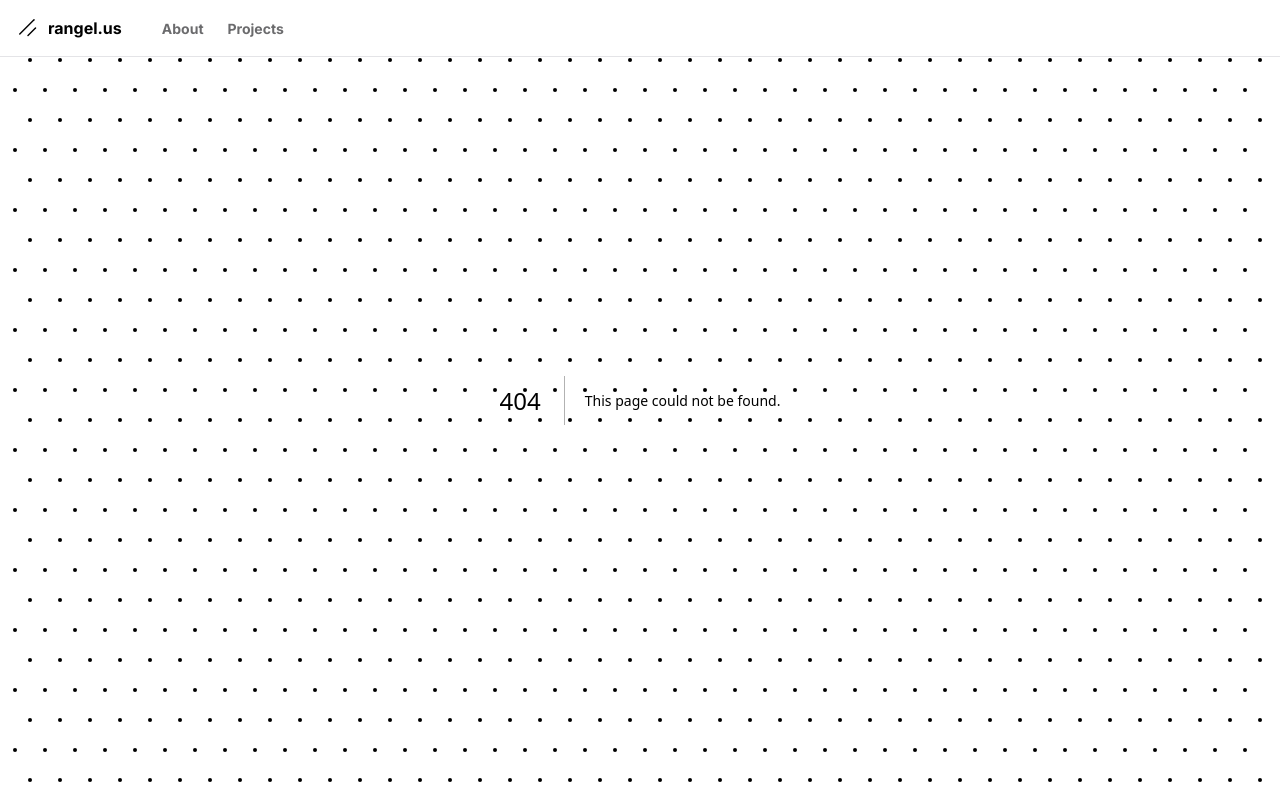
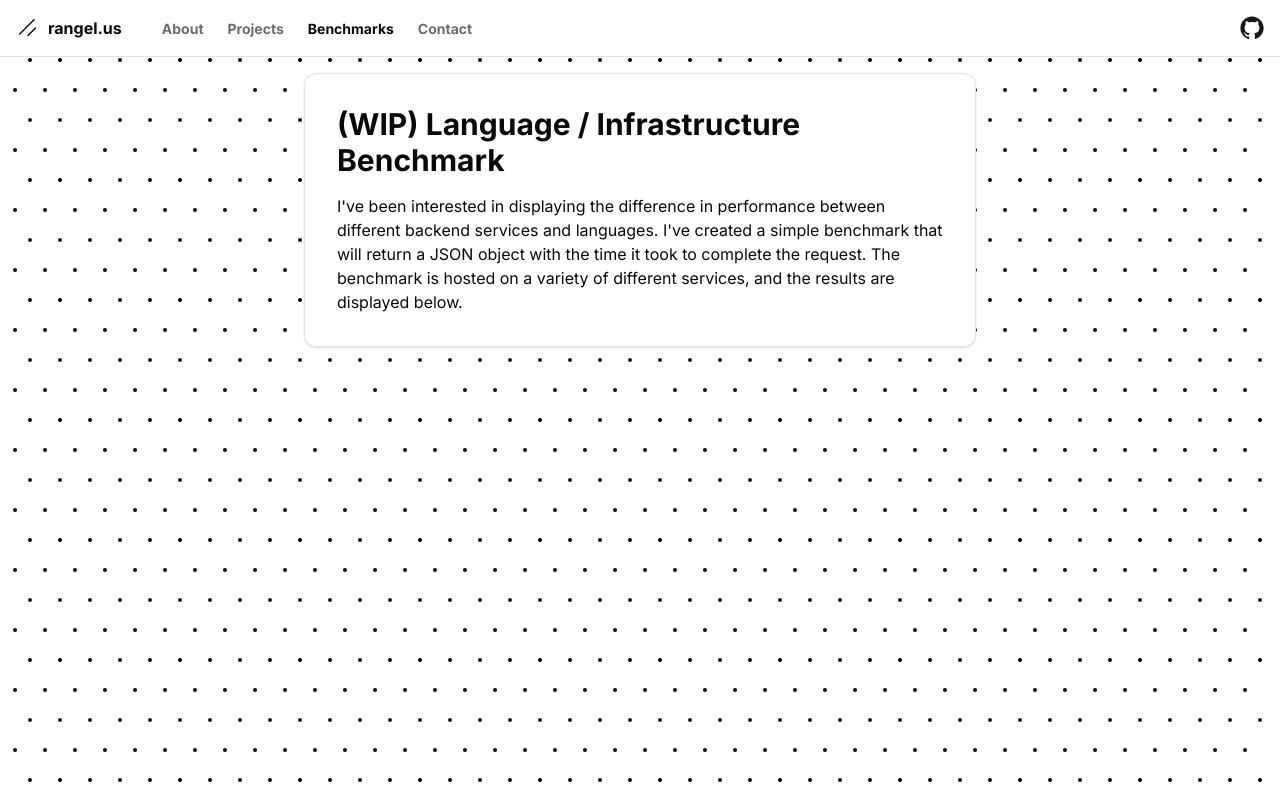
Before and after one commit to cloudnothings/rangel, a Next.js app: page /benchmarks in a window 1280 px wide. Before the commit this address had no page. Built offline with nearby package versions, Linux system fonts and the light colour scheme.

Commit message:
Some tiny changes

```diff
--- /dev/null
+++ b/src/app/benchmarks/page.tsx
@@ -0,0 +1,16 @@
+import { Card } from "@/components/ui/card";
+
+export default function BenchmarkPage() {
+  return (
+    <div className="flex flex-col items-center pt-[57px]">
+      <Card className="max-w-2xl rounded-none sm:rounded-xl sm:mt-4">
+        <div className="p-4 md:p-8">
+          <h1 className="text-3xl font-bold">(WIP) Language / Infrastructure Benchmark</h1>
+          <div className="mt-4">I&apos;ve been interested in displaying the difference in performance between different backend services and languages. I&apos;ve created a simple benchmark that will return a JSON object with the time it took to complete the request. The benchmark is hosted on a variety of different services, and the results are displayed below.
+
+          </div>
+        </div>
+      </Card>
+    </div>
+  )
+}
--- /dev/null
+++ b/src/app/contact/page.tsx
@@ -0,0 +1,19 @@
+import { Card } from "@/components/ui/card";
+import Link from "next/link";
+
+export default function ContactPage() {
+  return (
+    <div className="flex flex-col items-center pt-[57px]">
+      <Card className="max-w-2xl rounded-none sm:rounded-xl sm:mt-4">
+        <div className="p-4 md:p-8">
+          <h1 className="text-3xl font-bold">Contact me</h1>
+          <div className="mt-4">{'You can reach me at '}
+            <Link href="mailto:carlos@rangel.us">
+              {'carlos@rangel.us'}
+            </Link>
+          </div>
+        </div>
+      </Card>
+    </div>
+  )
+}
--- a/src/components/navbar/nav-links.tsx
+++ b/src/components/navbar/nav-links.tsx
@@ -7,7 +7,13 @@ import { usePathname } from "next/navigation"
 import { siteConfig } from "@/config/site"
 import { cn } from "@/lib/utils"
 import { Icons } from "@/components/ui/icons"
-
+const LINKS = [
+  { href: "/about", name: "About" },
+  { href: "/projects", name: "Projects" },
+  { href: "/benchmarks", name: "Benchmarks" },
+  { href: "/contact", name: "Contact" },
+  // { href: "/blog", name: "Blog" },
+]
 export function NavLinks() {
   const pathname = usePathname()
 
@@ -20,24 +26,18 @@ export function NavLinks() {
         </span>
       </Link>
       <nav className="items-end -translate-y-[1px] space-x-6 text-sm font-bold flex">
+        {LINKS.map(({ href, name }) => (
           <Link
-          href="/about"
+            key={name}
+            href={href}
             className={cn(
               "transition-colors hover:text-foreground/80",
-            pathname === "/about" ? "text-foreground" : "text-foreground/60"
+              pathname === href ? "text-foreground" : "text-foreground/60"
             )}
           >
-          About
+            {name}
           </Link>
-        <Link
-          href="/projects"
-          className={cn(
-            "transition-colors hover:text-foreground/80",
-            pathname === "/projects" ? "text-foreground" : "text-foreground/60"
-          )}
-        >
-          Projects
-        </Link>
+        ))}
       </nav>
     </div>
   )
--- a/src/components/navbar/navbar.tsx
+++ b/src/components/navbar/navbar.tsx
@@ -1,9 +1,14 @@
+import { GitHubLogoIcon } from "@radix-ui/react-icons";
 import { NavLinks } from "./nav-links";
+import Link from "next/link";
 
 export default function Navbar() {
   return (
-    <div className="flex fixed w-full items-center gap-8 z-10 p-4 bg-background border-b">
+    <div className="fixed z-10 flex justify-between items-center w-full gap-8 p-4 border-b bg-background">
       <NavLinks />
+      <Link href="https://github.com/cloudnothings" target="_blank">
+        <GitHubLogoIcon className="w-6 h-6 text-primary" />
+      </Link>
     </div>
   )
 }
```
Lines whose indentation alone changed are shown as unchanged.
